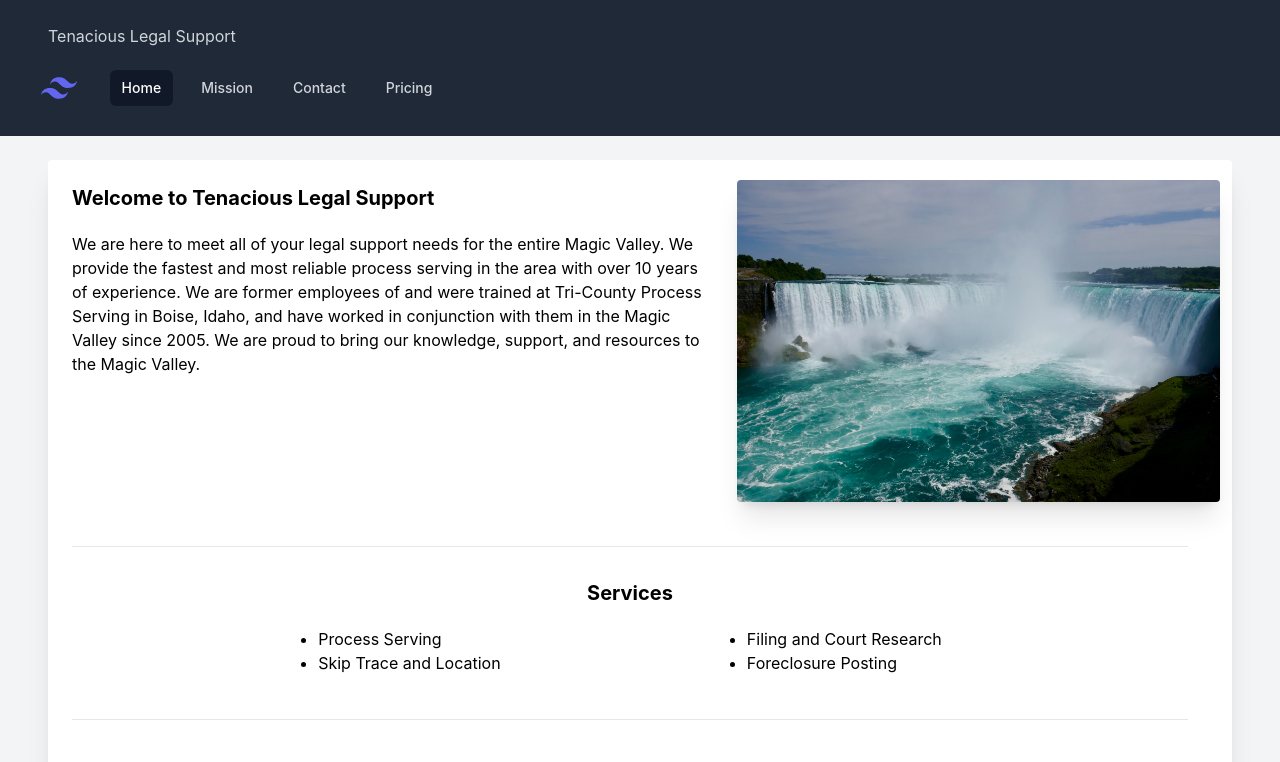
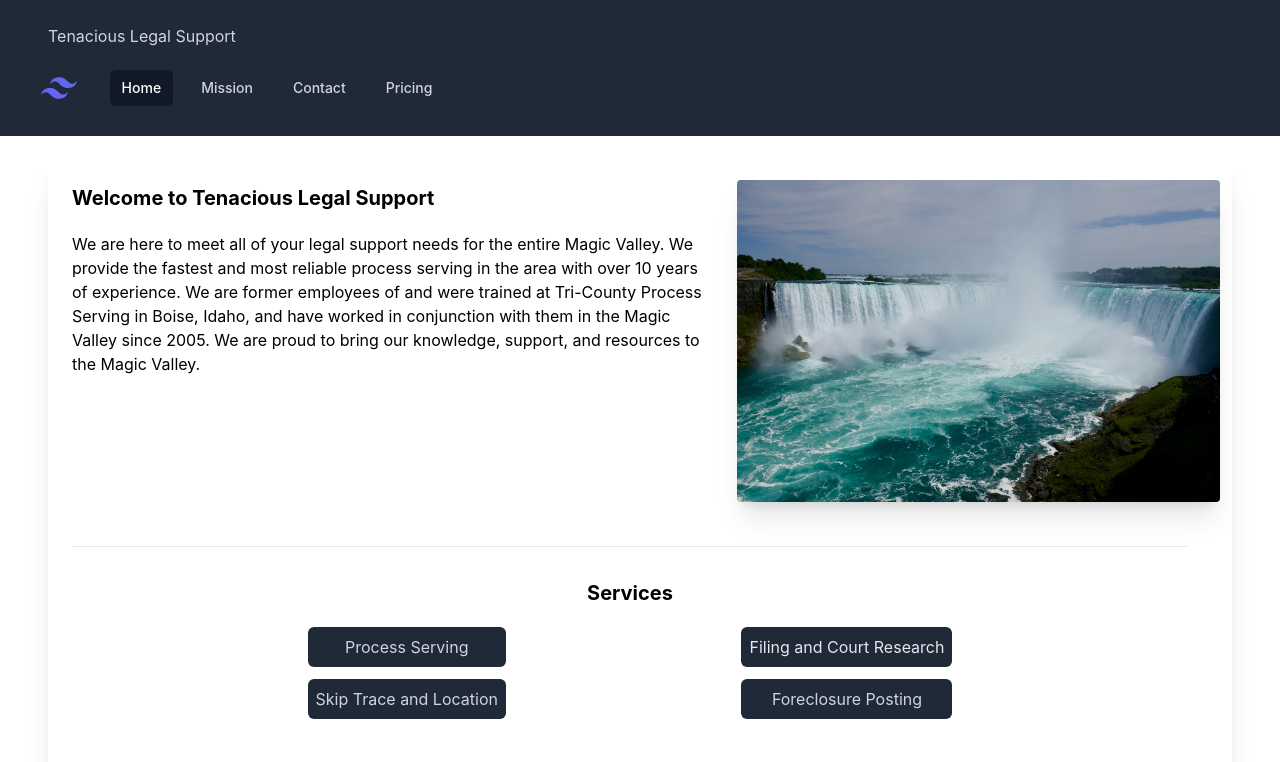
Before and after one commit to patrick-misner/tenacious-legal, a React (Create React App) app: page / in a window 1280 px wide. Shown: the top 762 px of the page. Built offline with nearby package versions, Linux system fonts and the light colour scheme.

Commit message:
home page work

```diff
--- a/public/index.html
+++ b/public/index.html
@@ -28,7 +28,7 @@
   </head>
   <body>
     <noscript>You need to enable JavaScript to run this app.</noscript>
-    <div id="root"></div>
+    <div id="root" class="bg-gray-100"></div>
     <!--
       This HTML file is a template.
       If you open it directly in the browser, you will see an empty page.
--- a/src/components/Page-layout.jsx
+++ b/src/components/Page-layout.jsx
@@ -5,7 +5,7 @@ import Navbar from './nav/Navbar';
 const PageLayout = ({ children }) => (
   <div className="page-layout">
     <Navbar />
-    <div className="page-layout__content bg-gray-100 h-screen">{children}</div>
+    <div className="page-layout__content">{children}</div>
   </div>
 );
 
--- a/src/components/pages/mission.jsx
+++ b/src/components/pages/mission.jsx
@@ -1,5 +1,5 @@
 import React from 'react';
 
-const MissionPage = () => <div className="">Mission Page</div>;
+const MissionPage = () => <p>spaceship</p>;
 
 export default MissionPage;
--- a/src/components/service-area.jsx
+++ b/src/components/service-area.jsx
@@ -22,7 +22,7 @@ const ServiceAreaComponent = () => (
     </div>
 
     <div className="col-span-12 md:col-span-6 text-black px-3 my-3 mr-5">
-      <div className="flex justify-center">
+      <div className="flex justify-center hover:scale-105 transition duration-300">
         <img
           className="object-contain h-72 w-144"
           src={countymap}
--- a/src/components/services.jsx
+++ b/src/components/services.jsx
@@ -4,17 +4,25 @@ const ServicesComponent = () => (
     <div className="flex justify-center">
       <p className="font-bold mb-5 text-xl">Services</p>
     </div>
-    <div className="flex justify-between md:justify-evenly">
-      <div>
-        <ul className="list-disc">
-          <li>Process Serving</li>
-          <li>Skip Trace and Location</li>
+    <div className="flex flex-col md:flex-row md:flex-wrap md:justify-evenly text-center">
+      <div className="">
+        <ul className="">
+          <li className="bg-gray-800 rounded-md text-gray-300 p-2 shadow-l mb-3 hover:scale-105 transition duration-300">
+            Process Serving
+          </li>
+          <li className="bg-gray-800 rounded-md text-gray-300 p-2 shadow-l mb-3 hover:scale-105 transition duration-300">
+            Skip Trace and Location
+          </li>
         </ul>
       </div>
-      <div>
-        <ul className="list-disc">
-          <li>Filing and Court Research</li>
-          <li>Foreclosure Posting</li>
+      <div className="">
+        <ul className="">
+          <li className="bg-gray-800 rounded-md text-gray-200 p-2 shadow-l mb-3 hover:scale-105 transition duration-300">
+            Filing and Court Research
+          </li>
+          <li className="bg-gray-800 rounded-md text-gray-300 p-2 shadow-l hover:scale-105 transition duration-300">
+            Foreclosure Posting
+          </li>
         </ul>
       </div>
     </div>
--- a/src/components/welcome.jsx
+++ b/src/components/welcome.jsx
@@ -16,7 +16,7 @@ const Welcome = () => (
         Valley.
       </p>
     </div>
-    <div className="col-span-12 md:col-span-5 pt-2 my-auto">
+    <div className="col-span-12 md:col-span-5 pt-2 my-auto hover:scale-105 transition duration-300">
       <img
         className="rounded shadow-xl"
         src={logo}
```
